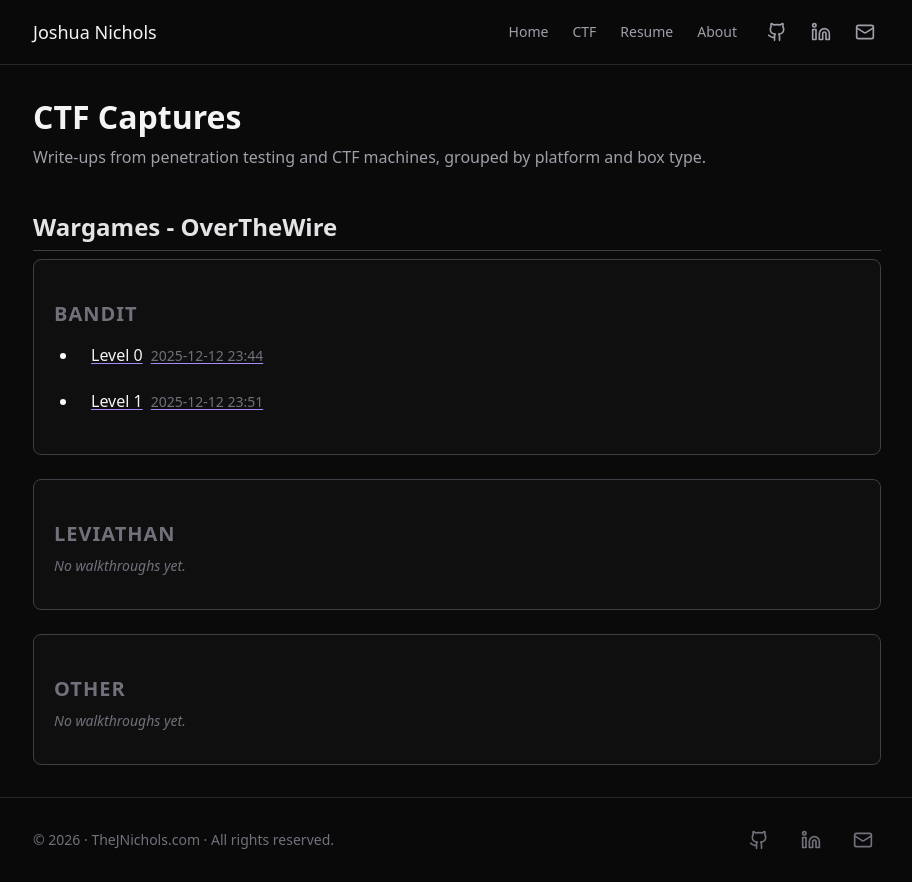
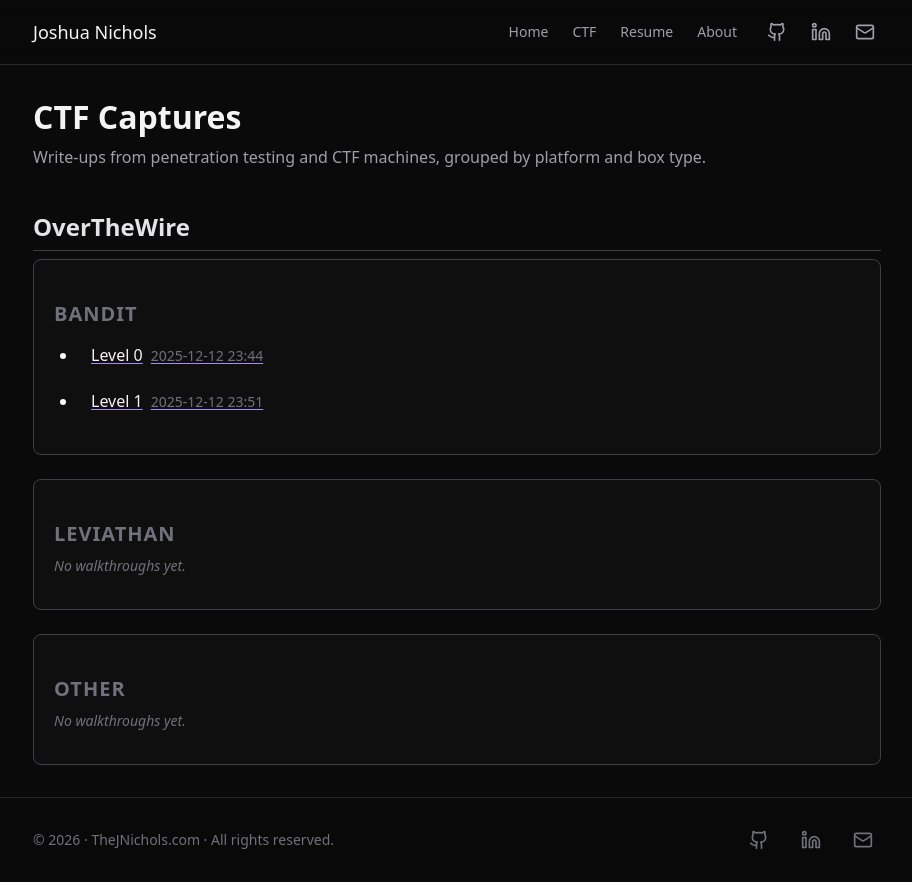
Before and after one commit to j19coder/portfolio-mdx, a Next.js app: page /ctf in a window 1280 px wide. Shown: the whole page, without its empty margins (183-1095 px from the left). Built offline with nearby package versions, Linux system fonts and the light colour scheme.

Commit message:
updated ctf page

```diff
--- a/app/ctf/page.tsx
+++ b/app/ctf/page.tsx
@@ -1,11 +1,9 @@
 import Link from "next/link";
 
-type PlatformKey = "overthewire" | "htb" | "tryhackme";
+type PlatformKey = "overthewire";
 
 const platformLabels: Record<PlatformKey, string> = {
-  overthewire: "Wargames - OverTheWire",
-  htb: "HackTheBox (HTB)",
-  tryhackme: "TryHackMe (THM)",
+  overthewire: "OverTheWire",
 };
 
 type Walkthrough = { slug: string; title: string; date: string };
```
